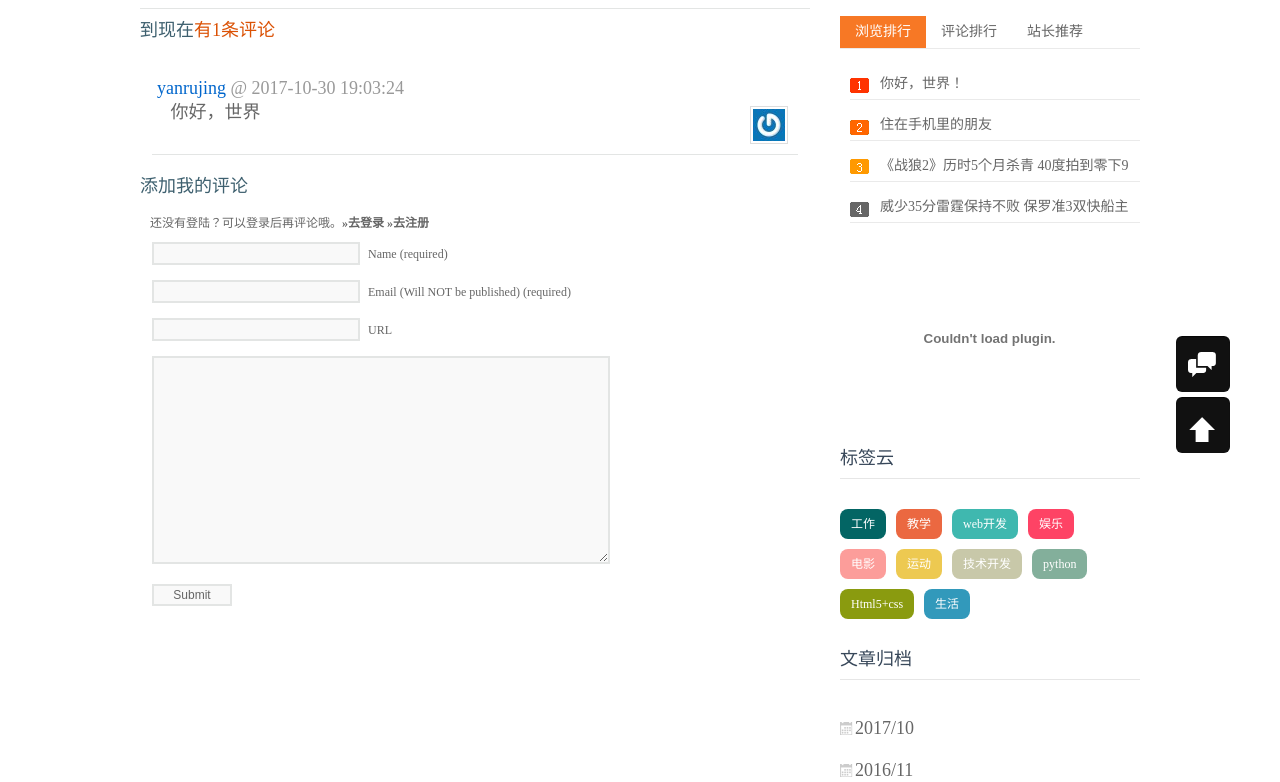
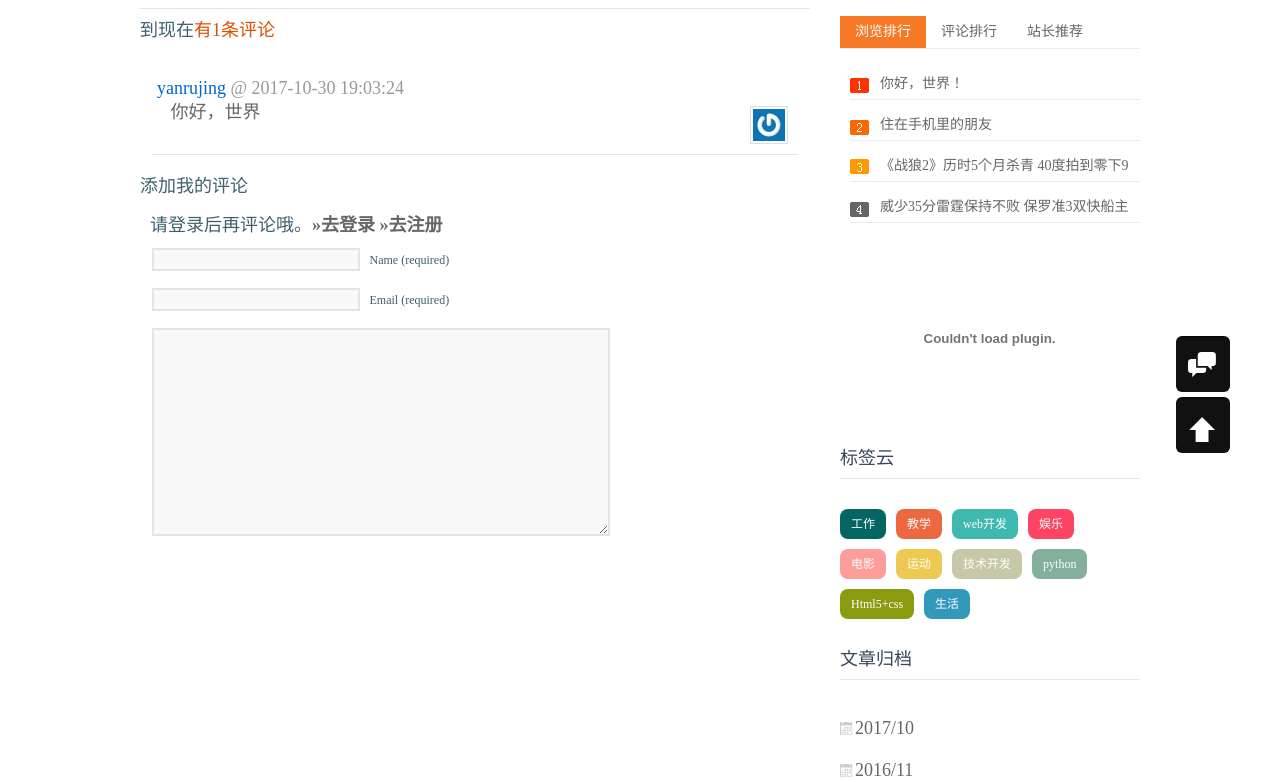
Before and after one commit to anhuaxiang/blog, a Django app: page /article/?id=8 in a window 1280 px wide. Shown: the part 332-1114 px from the top of the page. Run offline with Django 3.2, Linux system fonts and the light colour scheme; data comes from the database, SQL or seed files in the repository.

Commit message:
chor: 评论要求登陆先，删除评论url

```diff
--- a/blog/templates/article.html
+++ b/blog/templates/article.html
@@ -61,10 +61,11 @@
     <div id="commentform">
     <h3 id="respond">添加我的评论</h3>
     <!--模板中调用方法判断是否登录-->
+    <h3>
          {% if not request.user.is_authenticated %}
-    <div class='login_info'>还没有登陆？可以登录后再评论哦。<b><a href="{% url 'login' %}">&raquo;去登录</a>&nbsp;<a href="{% url 'reg' %}">&raquo;去注册</a></b></div>
+        <div class='login_info'>请登录后再评论哦。<b><a href="{% url 'login' %}">&raquo;去登录</a>&nbsp;<a href="{% url 'reg' %}">&raquo;去注册</a></b></div>
         {% else %}
-    <div class='login_info'><b>{{ request.user.username }}</b>,快来写点评论吧!&nbsp;<a href="{% url 'logout' %}">注销</a></div>
+        <div class='login_info'><b>{{ request.user.username }}</b>，&nbsp;快来写点评论吧!&nbsp;&nbsp;&nbsp;<a href="{% url 'logout' %}">注销</a></div>
         {% endif %}
         <!--post方式提交评论表单，django对于post方式会自动进行csrf验证-->
         <form action="{% url 'comment_post' %}" method="post">
@@ -74,11 +75,7 @@
         <label for="author">Name (required)</label></p>
 
         <p>{{ comment_form.email }}
-    <label for="email">Email (Will NOT be published) (required)</label></p>
-
-    <p>{{ comment_form.url }}
-    <label for="url">URL</label></p>
-
+        <label for="email">Email (required)</label></p>
 
         <!--<p><small><strong>XHTML:</strong> You can use these tags: &lt;a href=&quot;&quot; title=&quot;&quot;&gt; &lt;abbr title=&quot;&quot;&gt; &lt;acronym title=&quot;&quot;&gt; &lt;b&gt; &lt;blockquote cite=&quot;&quot;&gt; &lt;cite&gt; &lt;code class=&quot;&quot; title=&quot;&quot; data-url=&quot;&quot;&gt; &lt;del datetime=&quot;&quot;&gt; &lt;em&gt; &lt;i&gt; &lt;q cite=&quot;&quot;&gt; &lt;strike&gt; &lt;strong&gt; &lt;pre class=&quot;&quot; title=&quot;&quot; data-url=&quot;&quot;&gt; &lt;span class=&quot;&quot; title=&quot;&quot; data-url=&quot;&quot;&gt; </small></p>-->
 
@@ -86,8 +83,12 @@
 
         <p>
             {{ comment_form.article }}
+            {% if request.user.is_authenticated %}
                 <input name="submit" type="submit" id="submit" tabindex="5" value="Submit" class="button" />
+            {% endif %}
         </p>
         </form>
+    </h3>
     </div>
+    <br><br><br>
 {% endblock %}
```
Lines whose indentation alone changed are shown as unchanged.
